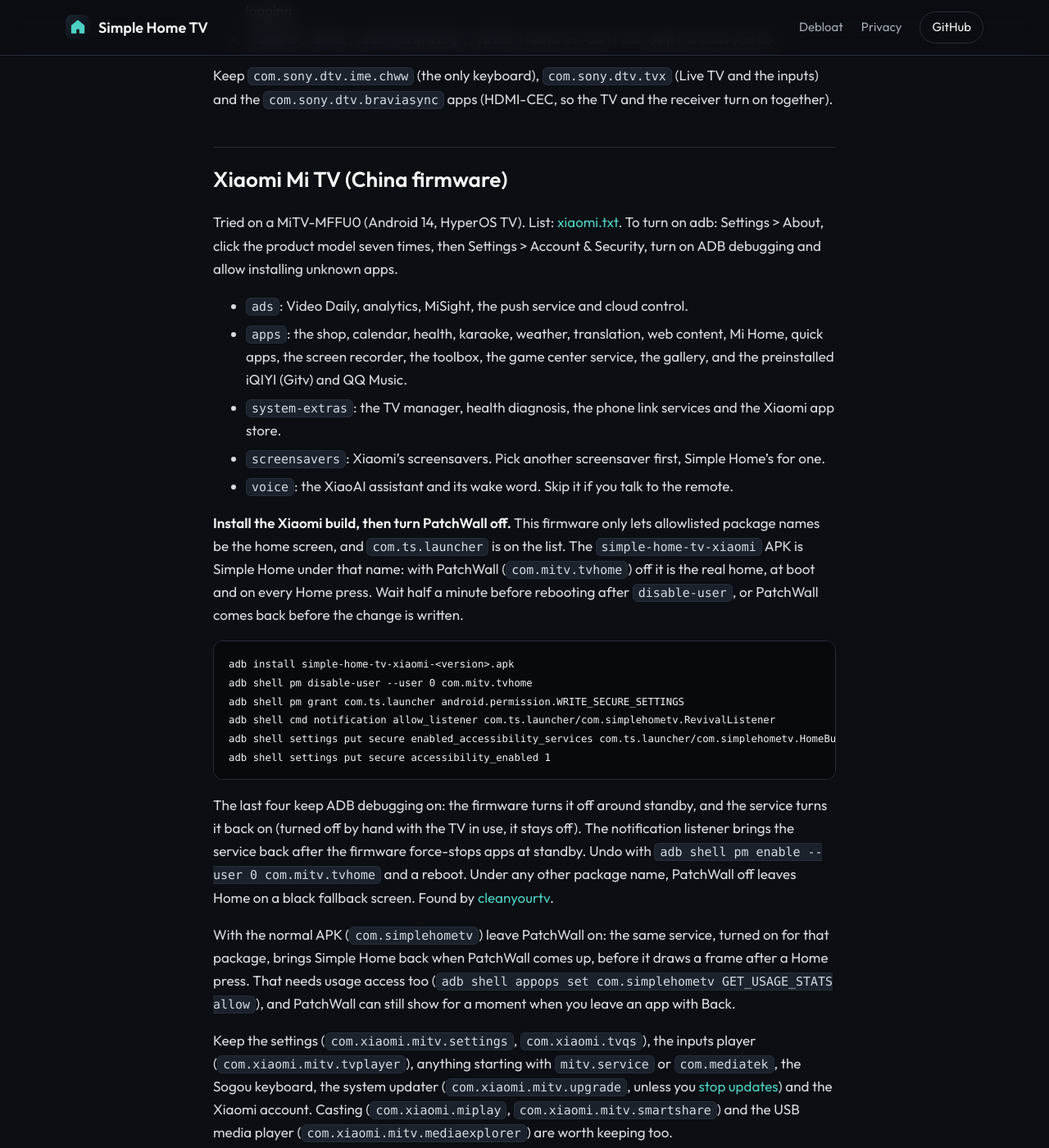
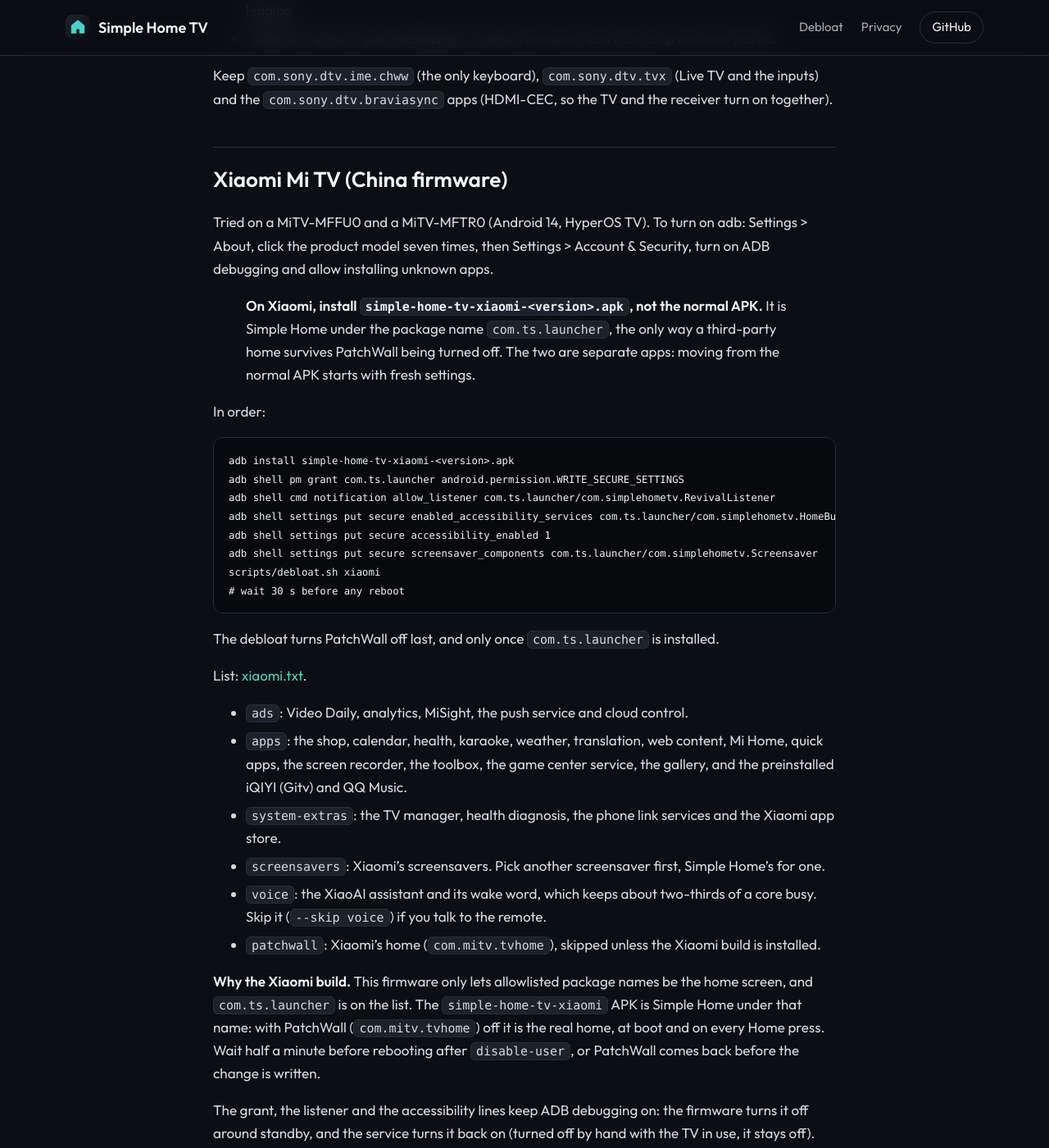
Before and after one commit to xiaodoudou/simple-home-tv, a Jekyll site: the page built from docs/debloat.md, in a window 1280 px wide and 1400 px high, scrolled down 1704 px. Shown: the whole window at 82% size. Built offline with Jekyll 4.4.1, drawn with Linux system fonts in a browser that asks for light colours; some of the changed text lies outside the part shown.

Commit message:
Debloat: Xiaomi turns off voice and PatchWall by default
The Xiaomi list gets a patchwall group, so a plain debloat leaves the
Xiaomi build of Simple Home as the only home. Both scripts skip
com.mitv.tvhome unless com.ts.launcher is installed, since under any
other name Home lands on a black screen, and end with a sync so a reboot
right after does not bring PatchWall back.

debloat.md now starts the Xiaomi section with the Xiaomi APK and the
full sequence. Done this way on a MiTV-MFFU0 (OS3.0.115): Home was
com.ts.launcher after a reboot, PatchWall still off.

````diff
--- a/docs/debloat.md
+++ b/docs/debloat.md
@@ -69,33 +69,46 @@ Keep `com.sony.dtv.ime.chww` (the only keyboard), `com.sony.dtv.tvx` (Live TV an
 
 ## Xiaomi Mi TV (China firmware)
 
-Tried on a MiTV-MFFU0 (Android 14, HyperOS TV).
-List: [xiaomi.txt](https://github.com/xiaodoudou/simple-home-tv/blob/main/scripts/debloat/xiaomi.txt).
+Tried on a MiTV-MFFU0 and a MiTV-MFTR0 (Android 14, HyperOS TV).
 To turn on adb: Settings > About, click the product model seven times, then Settings > Account & Security, turn on
 ADB debugging and allow installing unknown apps.
+
+> **On Xiaomi, install `simple-home-tv-xiaomi-<version>.apk`, not the normal APK.** It is Simple Home under the
+> package name `com.ts.launcher`, the only way a third-party home survives PatchWall being turned off. The two are
+> separate apps: moving from the normal APK starts with fresh settings.
+
+In order:
+
+```sh
+adb install simple-home-tv-xiaomi-<version>.apk
+adb shell pm grant com.ts.launcher android.permission.WRITE_SECURE_SETTINGS
+adb shell cmd notification allow_listener com.ts.launcher/com.simplehometv.RevivalListener
+adb shell settings put secure enabled_accessibility_services com.ts.launcher/com.simplehometv.HomeButton
+adb shell settings put secure accessibility_enabled 1
+adb shell settings put secure screensaver_components com.ts.launcher/com.simplehometv.Screensaver
+scripts/debloat.sh xiaomi
+# wait 30 s before any reboot
+```
+
+The debloat turns PatchWall off last, and only once `com.ts.launcher` is installed.
+
+List: [xiaomi.txt](https://github.com/xiaodoudou/simple-home-tv/blob/main/scripts/debloat/xiaomi.txt).
 
 - `ads`: Video Daily, analytics, MiSight, the push service and cloud control.
 - `apps`: the shop, calendar, health, karaoke, weather, translation, web content, Mi Home, quick apps, the screen
   recorder, the toolbox, the game center service, the gallery, and the preinstalled iQIYI (Gitv) and QQ Music.
 - `system-extras`: the TV manager, health diagnosis, the phone link services and the Xiaomi app store.
 - `screensavers`: Xiaomi's screensavers. Pick another screensaver first, Simple Home's for one.
-- `voice`: the XiaoAI assistant and its wake word. Skip it if you talk to the remote.
+- `voice`: the XiaoAI assistant and its wake word, which keeps about two-thirds of a core busy. Skip it
+  (`--skip voice`) if you talk to the remote.
+- `patchwall`: Xiaomi's home (`com.mitv.tvhome`), skipped unless the Xiaomi build is installed.
 
-**Install the Xiaomi build, then turn PatchWall off.** This firmware only lets allowlisted package names be the home
+**Why the Xiaomi build.** This firmware only lets allowlisted package names be the home
 screen, and `com.ts.launcher` is on the list. The `simple-home-tv-xiaomi` APK is Simple Home under that name: with
 PatchWall (`com.mitv.tvhome`) off it is the real home, at boot and on every Home press. Wait half a minute before
 rebooting after `disable-user`, or PatchWall comes back before the change is written.
 
-```sh
-adb install simple-home-tv-xiaomi-<version>.apk
-adb shell pm disable-user --user 0 com.mitv.tvhome
-adb shell pm grant com.ts.launcher android.permission.WRITE_SECURE_SETTINGS
-adb shell cmd notification allow_listener com.ts.launcher/com.simplehometv.RevivalListener
-adb shell settings put secure enabled_accessibility_services com.ts.launcher/com.simplehometv.HomeButton
-adb shell settings put secure accessibility_enabled 1
-```
-
-The last four keep ADB debugging on: the firmware turns it off around standby, and the service turns it back on
+The grant, the listener and the accessibility lines keep ADB debugging on: the firmware turns it off around standby, and the service turns it back on
 (turned off by hand with the TV in use, it stays off). The notification listener brings the service back after the
 firmware force-stops apps at standby. Undo with `adb shell pm enable --user 0 com.mitv.tvhome` and a reboot. Under
 any other package name, PatchWall off leaves Home on a black fallback screen. Found by
````
Also changed, not shown: scripts/debloat/xiaomi.txt (+9 -3 lines), 2 other files.
